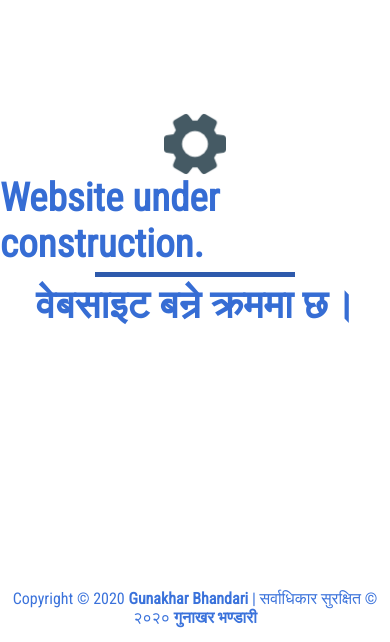
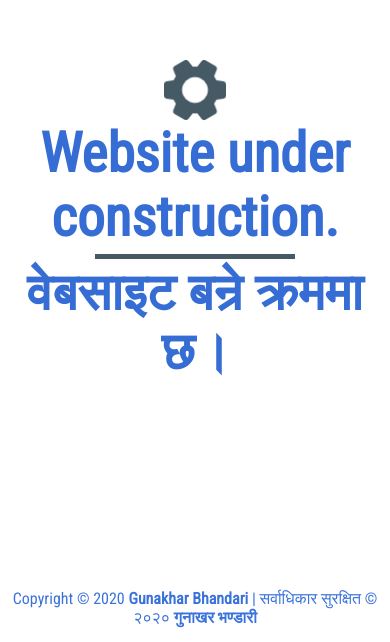
Before and after one commit to hems-bhandari/portfolio-modern, a plain HTML site: page index.html in a window 390 px wide. Shown: the part 202-844 px from the top of the page. Drawn offline with Linux system fonts and the light colour scheme.

Commit message:
made txt responsive

```diff
--- a/style/style.scss
+++ b/style/style.scss
@@ -14,23 +14,24 @@ body{
     flex-direction: column;
     align-items: center;
     justify-content: center;
+    text-align: center;
 }
 
 .line{
     height: 5px;
     width: 200px;
-    background-color: rgb(46, 90, 172);
+    background-color: #455a64;
     margin: 5px;
 }
 
 #eng{
     font-family: 'Roboto Condensed', sans-serif;
-    font-size: 39px;
+    font-size: 55px;
     color: rgb(54, 109, 212);
 }
 
 #nep{
-    font-size: 39px;
+    font-size: 51px;
     color: rgb(54, 109, 212);
 }
 
```
Also changed, not shown: style/style.css, 1 other file.
